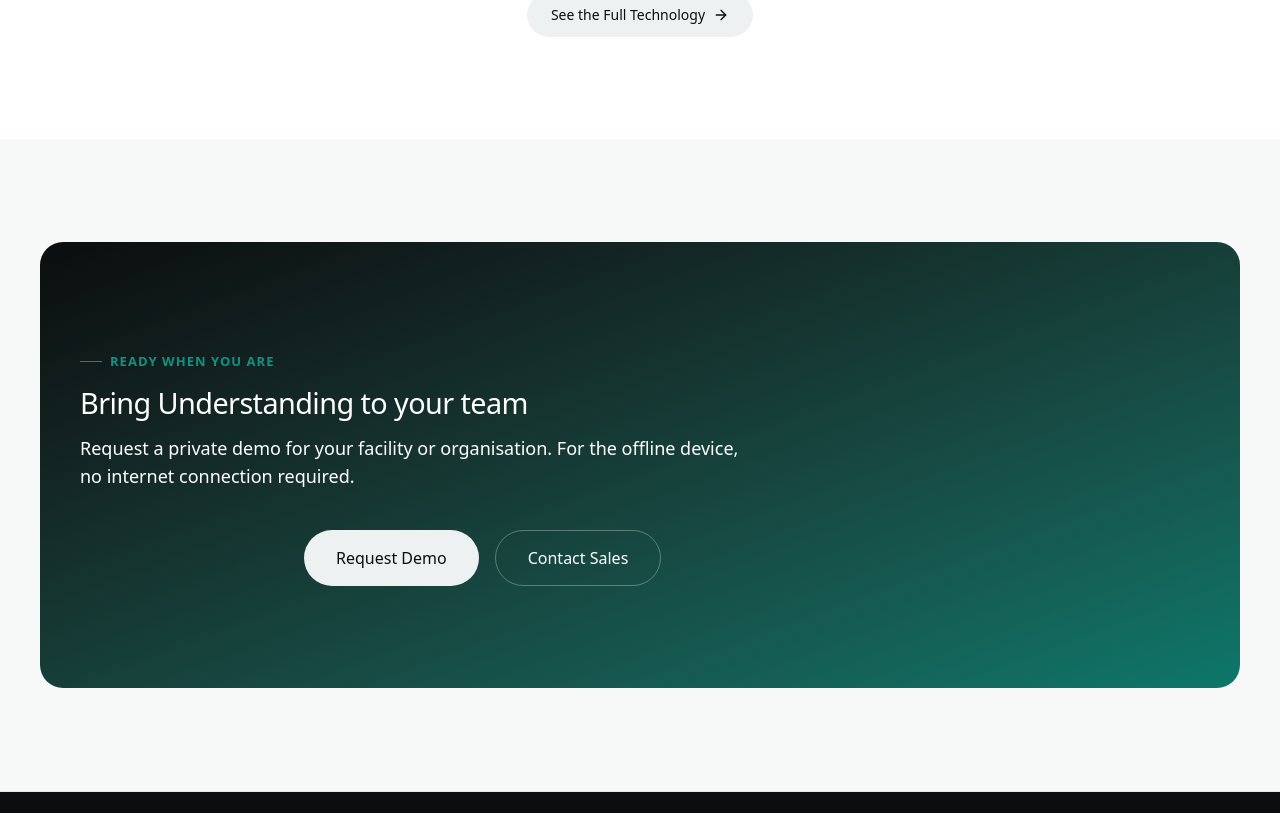
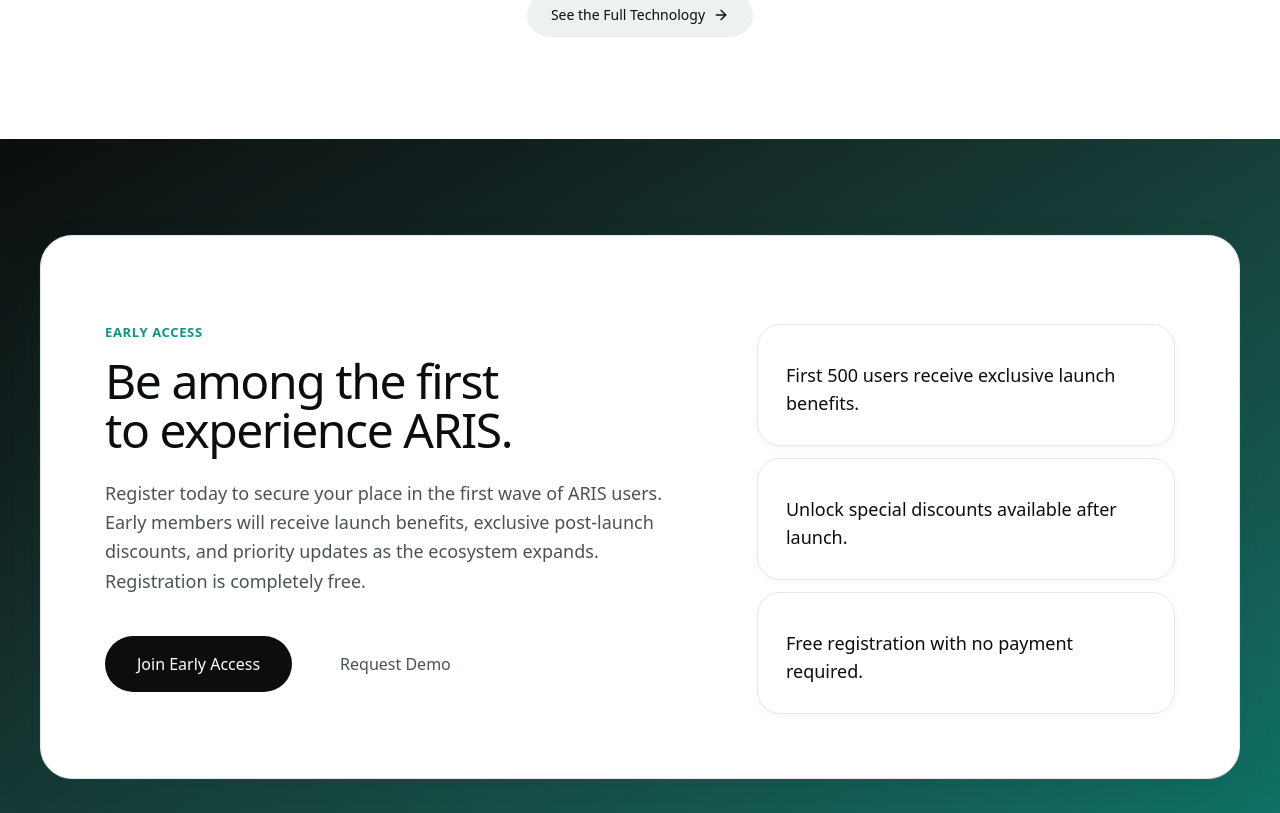
Before and after one commit to Abdul-Ahad3/ARIS-TalkAI-marketing, a Next.js app: page / in a window 1280 px wide. Shown: the part 3947-4760 px from the top of the page. Built offline with nearby package versions, Linux system fonts and the light colour scheme.

Commit message:
Add Early Access Section

```diff
--- a/src/app/page.tsx
+++ b/src/app/page.tsx
@@ -6,6 +6,7 @@ import { Solution } from "@/components/sections/home/Solution";
 import { Ecosystem } from "@/components/sections/home/Ecosystem";
 import { Industries } from "@/components/sections/home/Industries";
 import { TechnologyPreview } from "@/components/sections/home/TechPreview";
+import { EarlyAccess } from "@/components/sections/home/EarlyAccess";
 import { CTA } from "@/components/sections/home/CTA";
 
 export default function Home() {
@@ -18,6 +19,7 @@ export default function Home() {
       <Solution />
       <Industries />
       <TechnologyPreview />
+      <EarlyAccess />
       <CTA />
       <Footer />
     </>
--- /dev/null
+++ b/src/components/sections/home/EarlyAccess.tsx
@@ -0,0 +1,60 @@
+import { Check } from "lucide-react";
+
+import { Button } from "@/components/ui/Button";
+import { Container } from "@/components/ui/Container";
+
+const benefits = [
+  "First 500 users receive exclusive launch benefits.",
+  "Unlock special discounts available after launch.",
+  "Free registration with no payment required.",
+];
+
+export function EarlyAccess() {
+  return (
+    <section className="bg-gradient-to-br from-ink via-ink2 to-teal-700 py-24">
+      <Container>
+        <div className="overflow-hidden rounded-[2rem] border border-line bg-surface shadow-premium">
+          <div className="grid gap-12 p-8 md:p-12 lg:grid-cols-[1.3fr_0.9fr] lg:items-center lg:p-16">
+            <div className="max-w-2xl">
+              <p className="font-mono text-eyebrow uppercase tracking-wider text-teal-600">
+                Early Access
+              </p>
+
+              <h2 className="mt-4 text-display text-balance text-ink">
+                Be among the first to experience ARIS.
+              </h2>
+
+              <p className="mt-6 max-w-xl text-lg leading-relaxed text-ink-soft">
+                Register today to secure your place in the first wave of ARIS
+                users. Early members will receive launch benefits, exclusive
+                post-launch discounts, and priority updates as the ecosystem
+                expands. Registration is completely free.
+              </p>
+
+              <div className="mt-10 flex flex-wrap gap-4">
+                <Button href="/contact" size="lg">
+                  Join Early Access
+                </Button>
+
+                <Button href="/contact" size="lg" variant="ghost">
+                  Request Demo
+                </Button>
+              </div>
+            </div>
+
+            <div className="mt-6 grid gap-3 sm:grid-cols-2 lg:grid-cols-1">
+                {benefits.map((benefit) => (
+                <div
+                  key={benefit}
+                  className="rounded-2xl bg-white border border-line p-7 shadow-card hover:bg-surface hover:border"
+                >
+                    <h3 className="mt-2 text-lg font-medium text-ink">{benefit}</h3>
+                </div>
+                ))}
+            </div>
+          </div>
+        </div>
+      </Container>
+    </section>
+  );
+}
```
